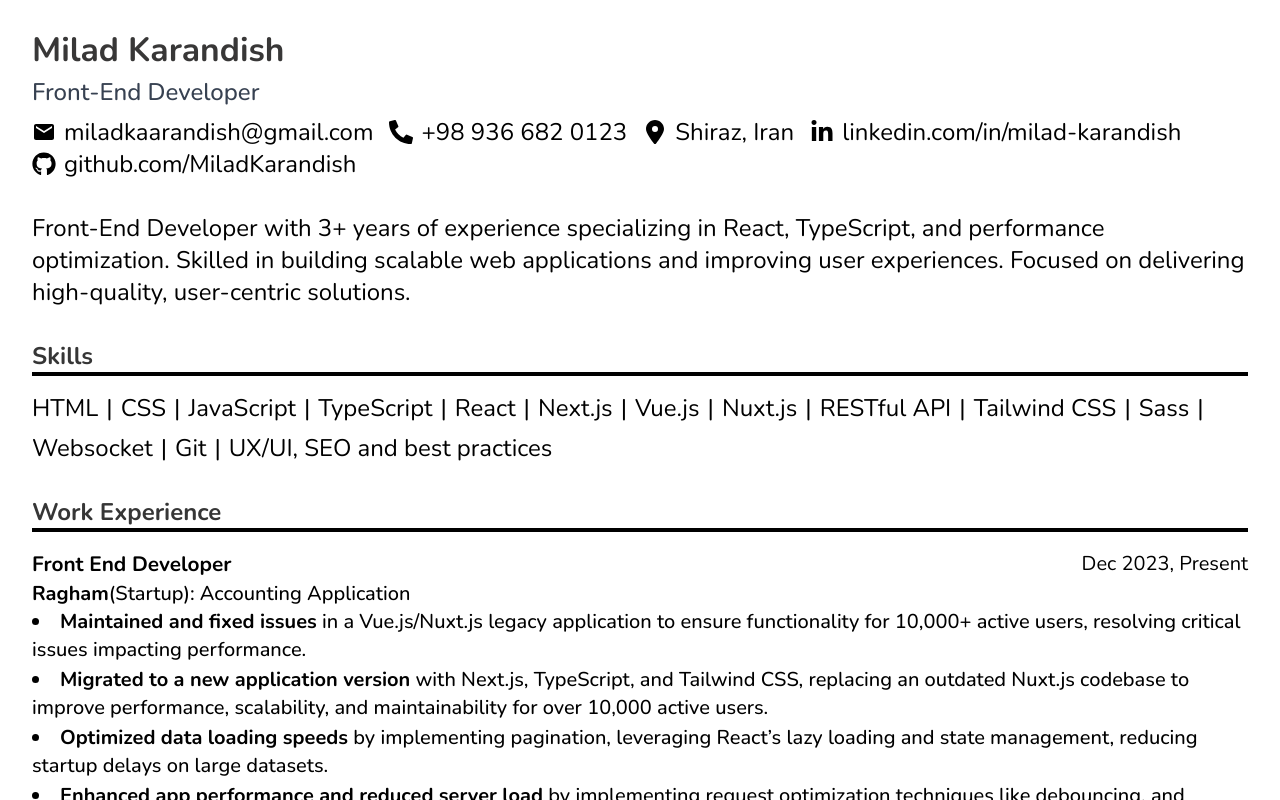
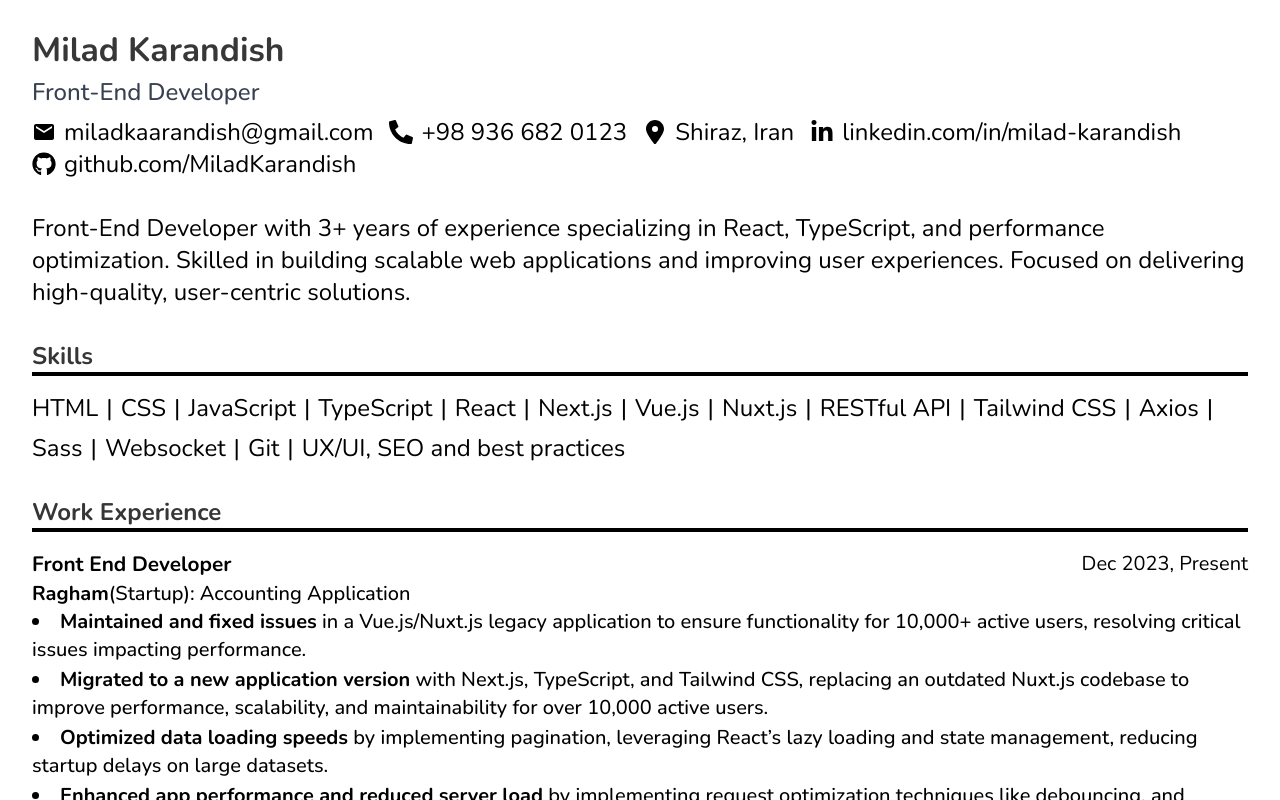
Before and after one commit to MiladKarandish/portfolio-v2, a Next.js app: page /resume in a window 1280 px wide. Built offline with nearby package versions, Linux system fonts and the light colour scheme.

Commit message:
axios added to skills

```diff
--- a/src/app/resume/page.tsx
+++ b/src/app/resume/page.tsx
@@ -46,6 +46,7 @@ const skills = [
   "Nuxt.js",
   "RESTful API",
   "Tailwind CSS",
+  "Axios",
   "Sass",
   "Websocket",
   "Git",
```
